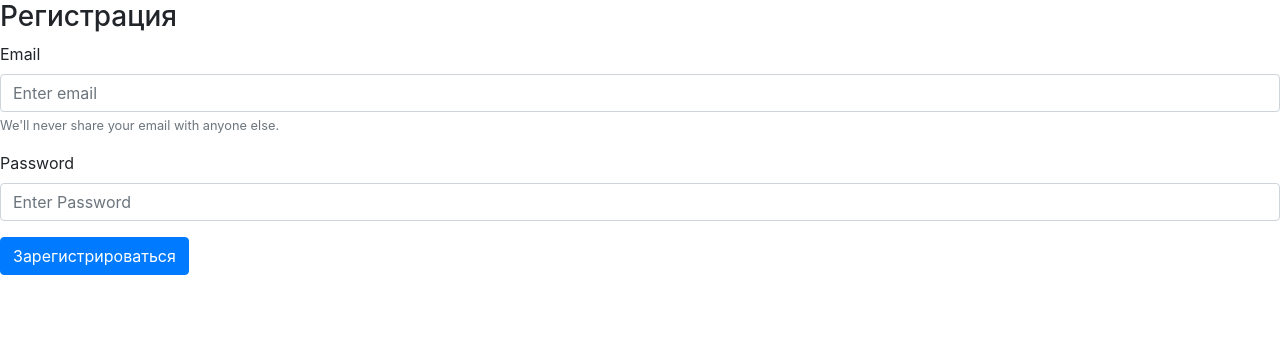
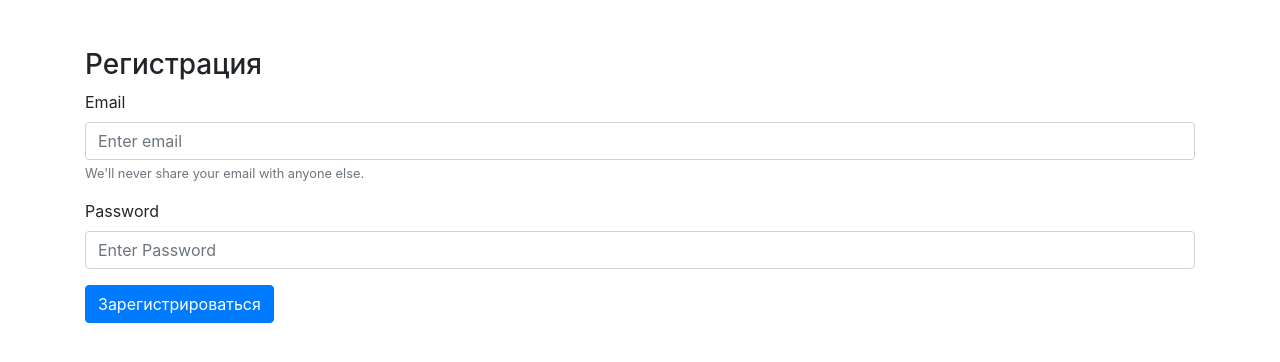
Before and after one commit to pgerasimov/books_search, a Flask app: page /registration in a window 1280 px wide. Shown: the part 56-418 px from the top of the page. Run offline with Flask 2, Linux system fonts and the light colour scheme; parts of the project's set-up code (start-up, migrations or seed data) failed here and were passed over; some libraries are stand-ins or nearby versions.

Commit message:
registration page style

```diff
--- a/webapp/templates/registration.html
+++ b/webapp/templates/registration.html
@@ -2,7 +2,14 @@
 
 {% block content %}
 
+
+
+    <div class="container">
+
+<br><br>
+
 <h3>Регистрация</h3>
+
 
 
 <form action="{{ url_for('process_registration') }}" method="POST">
@@ -26,5 +33,6 @@
     </div>
 
 </form>
+    </div>
 
 {% endblock %}
```
